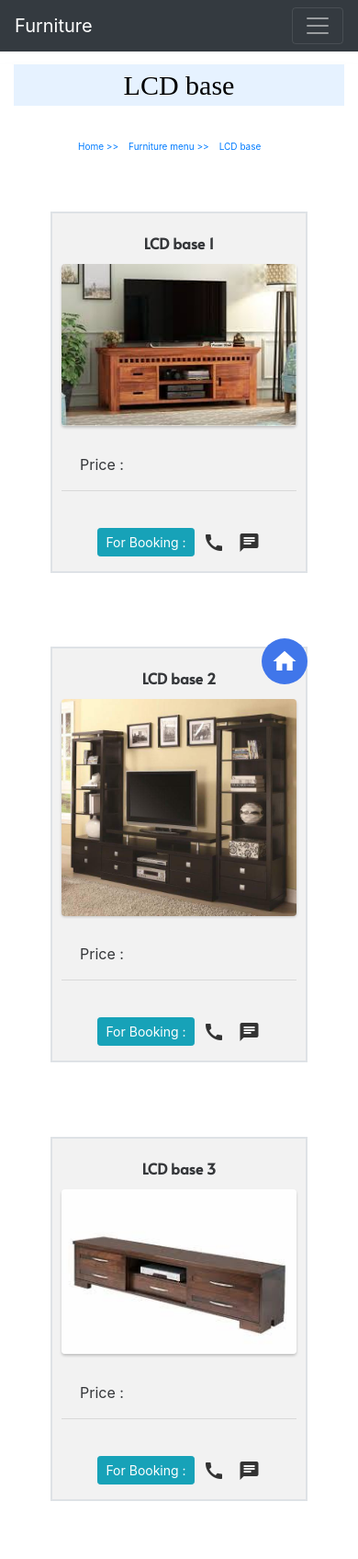
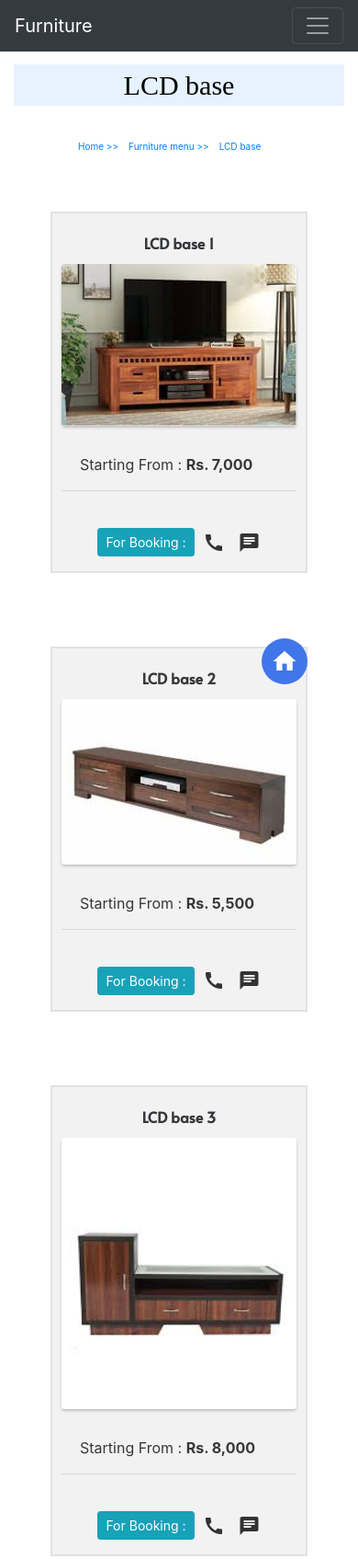
Before and after one commit to Shubhamnarke/Om-furniture, a plain HTML site: page TV unit/lcd base/lcd base.html in a window 390 px wide. Shown: the top 1695 px of the page at 92% size. Drawn offline with nearby package versions, Linux system fonts and the light colour scheme; some packages are replaced by stand-ins of ours; files that its build step writes are made by us from their sources; a script that the page names is missing; a web font is replaced by a local one.

Commit message:
Update lcd base.html

```diff
--- a/TV unit/lcd base/lcd base.html
+++ b/TV unit/lcd base/lcd base.html
@@ -88,7 +88,76 @@ text-decoration: none;text-align: center;align-items: center;justify-content: ce
                   </center>
                     <img src="img/1.jpeg" alt="Park" style="margin-top: 10px;" >
                 </a>
-                <p style="margin-left: 20px;">Price : </p>
+                <p style="margin-left: 20px;">Starting From : <strong>Rs. 7,000</strong> </p>
+                <hr>
+                <center>
+                  <br>
+                    <div>
+                      <p class="btn btn-info btn-sm" style="margin-right: 5px;">For Booking : </p>
+                      <a href="tel:919309120359" class="material-icons" style="color: #333333;margin-right: 10px;">call</a>
+                      <a href="https://wa.me/917058427767/?text=Hello ! I am intrested to buy this TV unit...." class="material-icons" style="color: #333333">chat</a>
+                    </div>
+                </center>
+            </div>
+         </div>
+
+
+
+
+
+         <div  data-aos="zoom-in-left" data-aos-duration="1000" class="border" style="background-color: #f2f2f2;margin-bottom: 80px;">
+            <div class="col-sm-6 col-md-4 border one-edge-shadow" style="padding-top: 20px;padding-left: 10px;padding-right: 10px;">
+                <a class="lightbox"  >
+                  <center>
+                    <strong style="font-family: 'Alata';">LCD base 2</strong>
+                  </center>
+                    <img src="img/3.jpeg" alt="Park" style="margin-top: 10px;" >
+                </a>
+                <p style="margin-left: 20px;">Starting From : <strong>Rs. 5,500</strong> </p>
+                <hr>
+                <center>
+                  <br>
+                    <div>
+                      <p class="btn btn-info btn-sm" style="margin-right: 5px;">For Booking : </p>
+                      <a href="tel:919309120359" class="material-icons" style="color: #333333;margin-right: 10px;">call</a>
+                      <a href="https://wa.me/917058427767/?text=Hello ! I am intrested to buy this TV unit...." class="material-icons" style="color: #333333">chat</a>
+                    </div>
+                </center>
+            </div>
+         </div>
+
+
+         <div  data-aos="zoom-in-right" data-aos-duration="1000" class="border" style="background-color: #f2f2f2;margin-bottom: 80px;">
+            <div class="col-sm-6 col-md-4 border one-edge-shadow" style="padding-top: 20px;padding-left: 10px;padding-right: 10px;">
+                <a class="lightbox"  >
+                  <center>
+                    <strong style="font-family: 'Alata';">LCD base 3</strong>
+                  </center>
+                    <img src="img/4.jpeg" alt="Park" style="margin-top: 10px;" >
+                </a>
+                <p style="margin-left: 20px;">Starting From : <strong>Rs. 8,000</strong> </p>
+                <hr>
+                <center>
+                  <br>
+                    <div>
+                      <p class="btn btn-info btn-sm" style="margin-right: 5px;">For Booking : </p>
+                      <a href="tel:919309120359" class="material-icons" style="color: #333333;margin-right: 10px;">call</a>
+                      <a href="https://wa.me/917058427767/?text=Hello ! I am intrested to buy this TV unit...." class="material-icons" style="color: #333333">chat</a>
+                    </div>
+                </center>
+            </div>
+         </div>
+
+
+         <div  data-aos="zoom-in-left"  data-aos-duration="1000" class="border" style="background-color: #f2f2f2;margin-bottom: 80px;">
+            <div class="col-sm-6 col-md-4 border one-edge-shadow" style="padding-top: 20px;padding-left: 10px;padding-right: 10px;">
+                <a class="lightbox"  >
+                  <center>
+                    <strong style="font-family: 'Alata';">LCD base 4</strong>
+                  </center>
+                    <img src="img/5.jpeg" alt="Park" style="margin-top: 10px;" >
+                </a>
+                <p style="margin-left: 20px;">Starting From : <strong>Rs. 5,500</strong> </p>
                 <hr>
                 <center>
                   <br>
@@ -106,77 +175,11 @@ text-decoration: none;text-align: center;align-items: center;justify-content: ce
             <div class="col-sm-6 col-md-4 border one-edge-shadow" style="padding-top: 20px;padding-left: 10px;padding-right: 10px;">
                 <a class="lightbox"  >
                   <center>
-                    <strong style="font-family: 'Alata';">LCD base 2</strong>
-                  </center>
-                    <img src="img/2.jpeg" alt="Park" style="margin-top: 10px;" >
-                </a>
-                <p style="margin-left: 20px;">Price : </p>
-                <hr>
-                <center>
-                  <br>
-                    <div>
-                      <p class="btn btn-info btn-sm" style="margin-right: 5px;">For Booking : </p>
-                      <a href="tel:919309120359" class="material-icons" style="color: #333333;margin-right: 10px;">call</a>
-                      <a href="https://wa.me/917058427767/?text=Hello ! I am intrested to buy this TV unit...." class="material-icons" style="color: #333333">chat</a>
-                    </div>
-                </center>
-            </div>
-         </div>
-
-
-         <div  data-aos="zoom-in-left" data-aos-duration="1000" class="border" style="background-color: #f2f2f2;margin-bottom: 80px;">
-            <div class="col-sm-6 col-md-4 border one-edge-shadow" style="padding-top: 20px;padding-left: 10px;padding-right: 10px;">
-                <a class="lightbox"  >
-                  <center>
-                    <strong style="font-family: 'Alata';">LCD base 3</strong>
-                  </center>
-                    <img src="img/3.jpeg" alt="Park" style="margin-top: 10px;" >
-                </a>
-                <p style="margin-left: 20px;">Price : </p>
-                <hr>
-                <center>
-                  <br>
-                    <div>
-                      <p class="btn btn-info btn-sm" style="margin-right: 5px;">For Booking : </p>
-                      <a href="tel:919309120359" class="material-icons" style="color: #333333;margin-right: 10px;">call</a>
-                      <a href="https://wa.me/917058427767/?text=Hello ! I am intrested to buy this TV unit...." class="material-icons" style="color: #333333">chat</a>
-                    </div>
-                </center>
-            </div>
-         </div>
-
-
-         <div  data-aos="zoom-in-right" data-aos-duration="1000" class="border" style="background-color: #f2f2f2;margin-bottom: 80px;">
-            <div class="col-sm-6 col-md-4 border one-edge-shadow" style="padding-top: 20px;padding-left: 10px;padding-right: 10px;">
-                <a class="lightbox"  >
-                  <center>
-                    <strong style="font-family: 'Alata';">LCD base 4</strong>
-                  </center>
-                    <img src="img/4.jpeg" alt="Park" style="margin-top: 10px;" >
-                </a>
-                <p style="margin-left: 20px;">Price : </p>
-                <hr>
-                <center>
-                  <br>
-                    <div>
-                      <p class="btn btn-info btn-sm" style="margin-right: 5px;">For Booking : </p>
-                      <a href="tel:919309120359" class="material-icons" style="color: #333333;margin-right: 10px;">call</a>
-                      <a href="https://wa.me/917058427767/?text=Hello ! I am intrested to buy this TV unit...." class="material-icons" style="color: #333333">chat</a>
-                    </div>
-                </center>
-            </div>
-         </div>
-
-
-         <div  data-aos="zoom-in-left"  data-aos-duration="1000" class="border" style="background-color: #f2f2f2;margin-bottom: 80px;">
-            <div class="col-sm-6 col-md-4 border one-edge-shadow" style="padding-top: 20px;padding-left: 10px;padding-right: 10px;">
-                <a class="lightbox"  >
-                  <center>
                     <strong style="font-family: 'Alata';">LCD base 5</strong>
                   </center>
-                    <img src="img/5.jpeg" alt="Park" style="margin-top: 10px;" >
+                    <img src="img/6.jpeg" alt="Park" style="margin-top: 10px;" >
                 </a>
-                <p style="margin-left: 20px;">Price : </p>
+                <p style="margin-left: 20px;">Starting From : <strong>Rs. 7,000</strong> </p>
                 <hr>
                 <center>
                   <br>
@@ -196,31 +199,9 @@ text-decoration: none;text-align: center;align-items: center;justify-content: ce
                   <center>
                     <strong style="font-family: 'Alata';">LCD base 6</strong>
                   </center>
-                    <img src="img/6.jpeg" alt="Park" style="margin-top: 10px;" >
-                </a>
-                <p style="margin-left: 20px;">Price : </p>
-                <hr>
-                <center>
-                  <br>
-                    <div>
-                      <p class="btn btn-info btn-sm" style="margin-right: 5px;">For Booking : </p>
-                      <a href="tel:919309120359" class="material-icons" style="color: #333333;margin-right: 10px;">call</a>
-                      <a href="https://wa.me/917058427767/?text=Hello ! I am intrested to buy this TV unit...." class="material-icons" style="color: #333333">chat</a>
-                    </div>
-                </center>
-            </div>
-         </div>
-
-
-         <div  data-aos="zoom-in-right" data-aos-duration="1000"  class="border" style="background-color: #f2f2f2;margin-bottom: 80px;">
-            <div class="col-sm-6 col-md-4 border one-edge-shadow" style="padding-top: 20px;padding-left: 10px;padding-right: 10px;">
-                <a class="lightbox"  >
-                  <center>
-                    <strong style="font-family: 'Alata';">LCD base 7</strong>
-                  </center>
                     <img src="img/7.jpeg" alt="Park" style="margin-top: 10px;" >
                 </a>
-                <p style="margin-left: 20px;">Price : </p>
+                <p style="margin-left: 20px;">Starting From : <strong>Rs. 6,000</strong> </p>
                 <hr>
                 <center>
                   <br>
```
